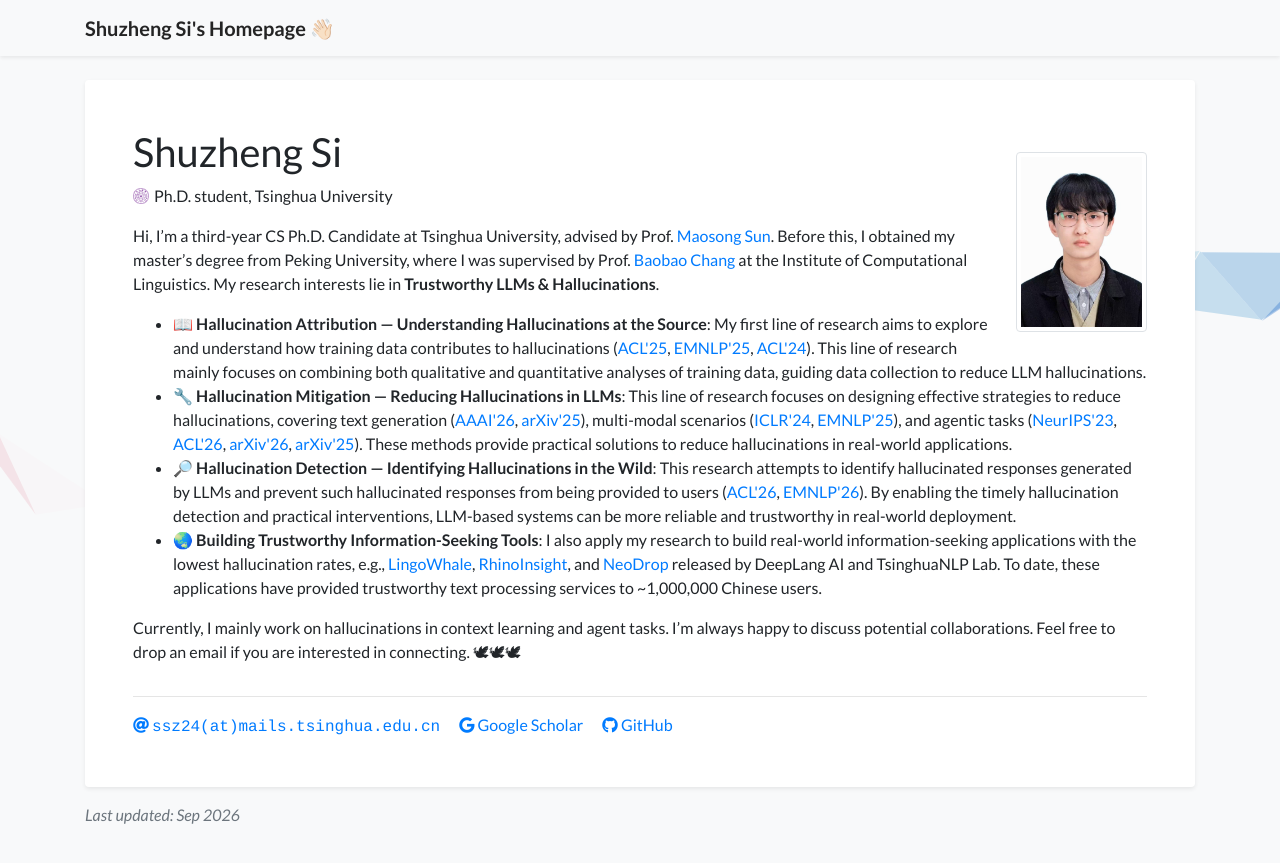
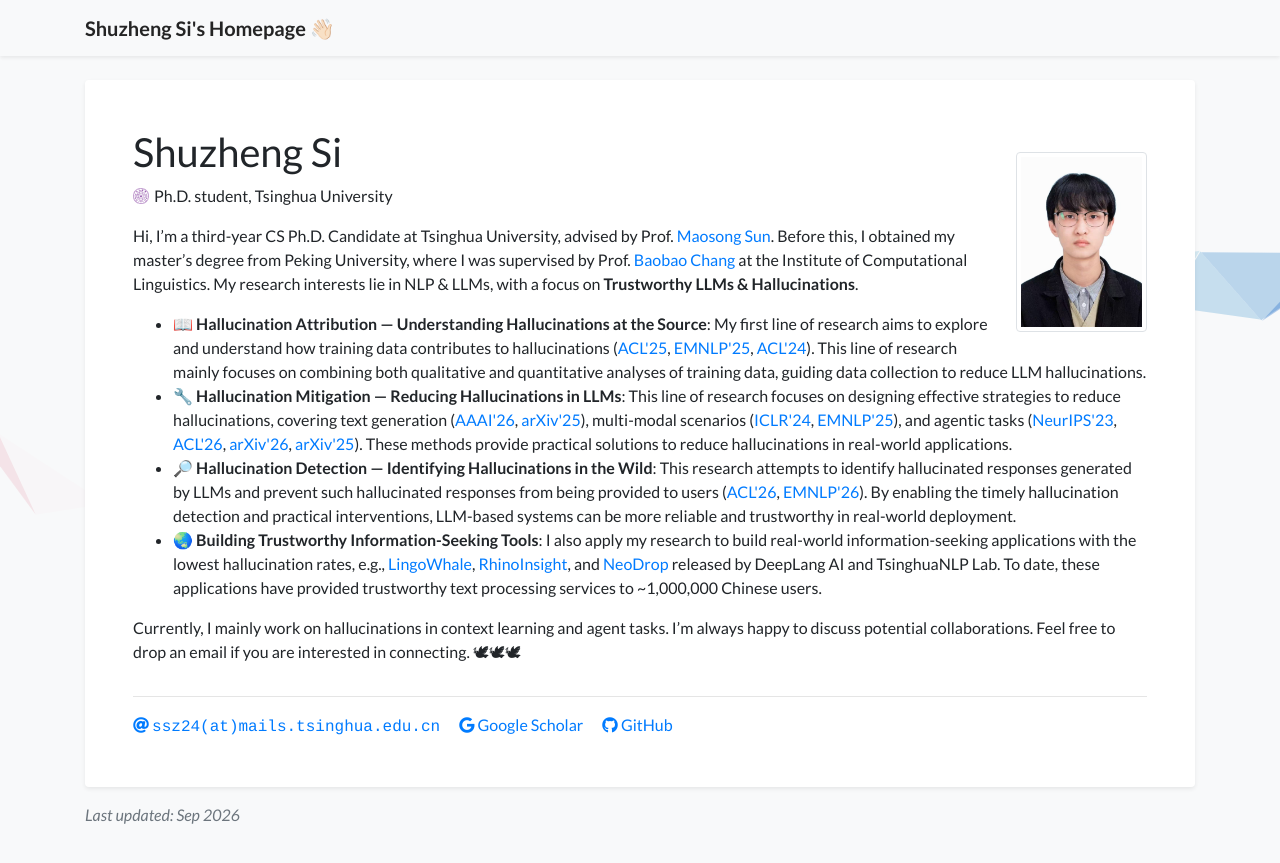
Before and after one commit to S1s-Z/s1s-z.github.io, a Jekyll site: the page built from index.html, in a window 1280 px wide. Shown: the top 863 px of the page. Built offline with Jekyll 4.4.1, drawn with Linux system fonts in a browser that asks for light colours; a style sheet for code colours, icons or effects is not loaded.

Commit message:
Update profile.yml

```diff
--- a/_data/profile.yml
+++ b/_data/profile.yml
@@ -19,7 +19,7 @@ github: S1s-Z
 # xiaohongshu: 5fa2663000000000010068e2
 
 short_bio: >-
-  Hi, I’m a third-year CS Ph.D. Candidate at Tsinghua University, advised by Prof. <a href="https://scholar.google.com/citations?hl=en&user=zIgT0HMAAAAJ">Maosong Sun</a>. Before this, I obtained my master’s degree from Peking University, where I was supervised by Prof. <a href="https://scholar.google.com.au/citations?user=LaKNyhQAAAAJ">Baobao Chang</a> at the Institute of Computational Linguistics. My research interests lie in <b>Trustworthy LLMs & Hallucinations</b>.
+  Hi, I’m a third-year CS Ph.D. Candidate at Tsinghua University, advised by Prof. <a href="https://scholar.google.com/citations?hl=en&user=zIgT0HMAAAAJ">Maosong Sun</a>. Before this, I obtained my master’s degree from Peking University, where I was supervised by Prof. <a href="https://scholar.google.com.au/citations?user=LaKNyhQAAAAJ">Baobao Chang</a> at the Institute of Computational Linguistics. My research interests lie in NLP & LLMs, with a focus on <b>Trustworthy LLMs & Hallucinations</b>.
   <br>
   <ul class="pub">
       <li>
```
